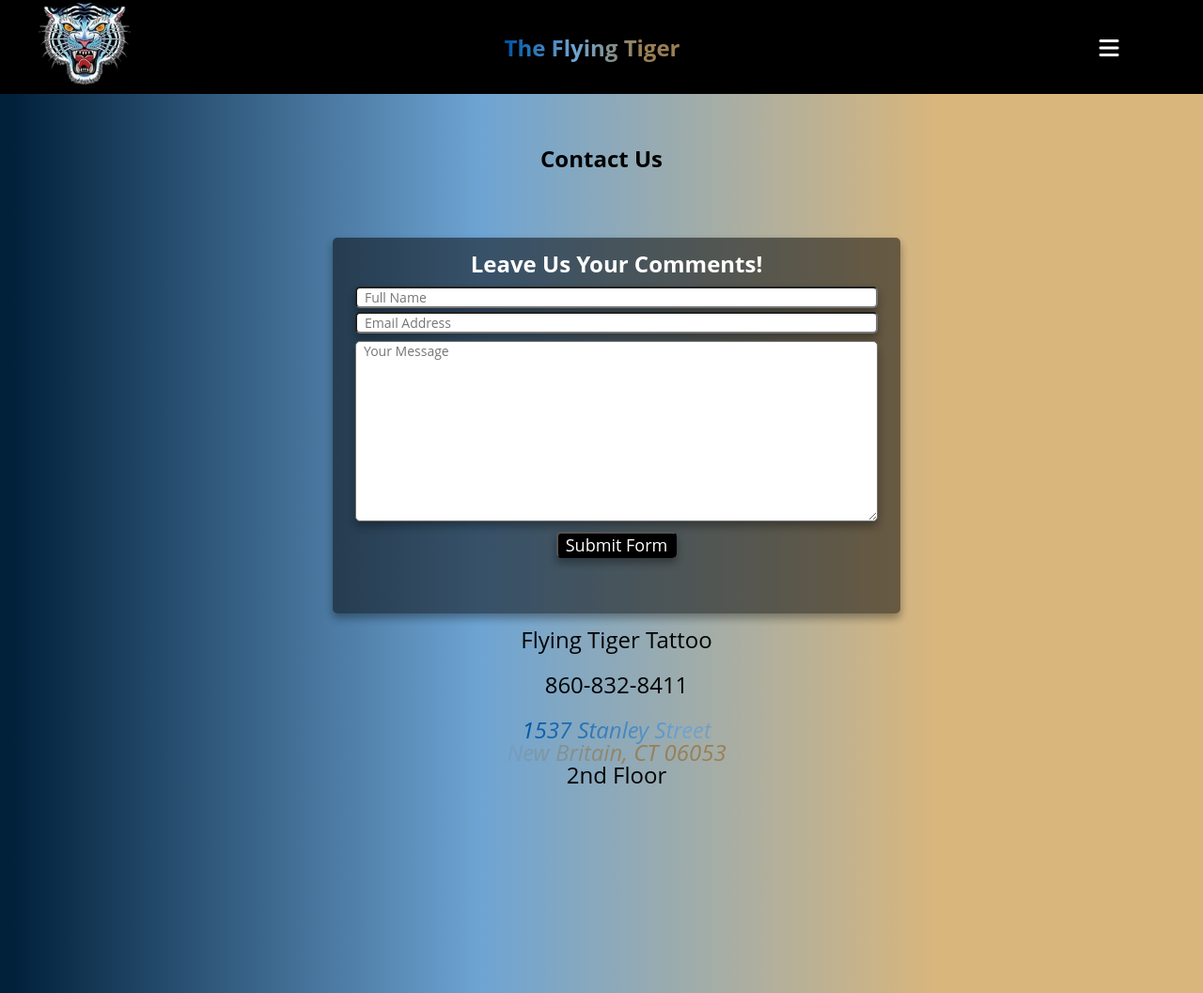
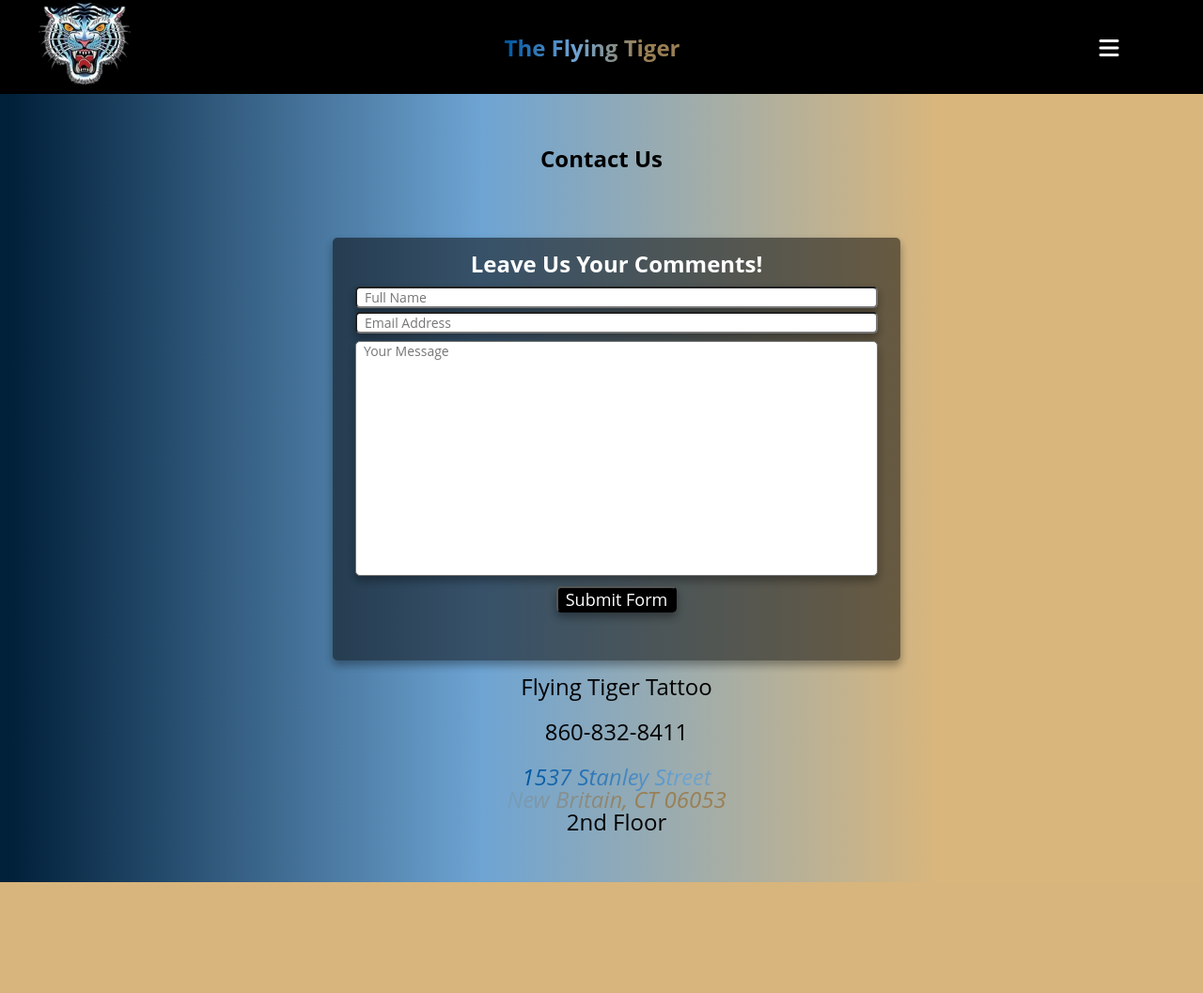
Before and after one commit to arcelda/flying_tiger, a PHP site: page /Personal/contact.php in a window 1280 px wide. Shown: the whole page at 94% size. After the commit the page ends 939 px from the top, so only its background shows below. Run offline with PHP 8.4, Linux system fonts and the light colour scheme.

Commit message:
adjustment

```diff
--- a/css/styles.css
+++ b/css/styles.css
@@ -242,7 +242,7 @@
     position: relative;
     border-radius: 5px;
     width: 100%;
-    height: 100vh;
+    min-height: 60vh;
     background-position: center; /* Center the image */
     /* Horizontally centers the text */
     align-items: center;
@@ -260,7 +260,7 @@
     position: relative;
     border-radius: 5px;
     width: 50%;
-    height: 400px;
+    height: 450px;
     background-position: center; /* Center the image */
     /* Horizontally centers the text */
     align-items: center;
@@ -283,6 +283,8 @@
 
 .form-group textarea {
     width: 100%;
+    resize: none;
+    height: 250px;
 }
 
 .btn {
```
